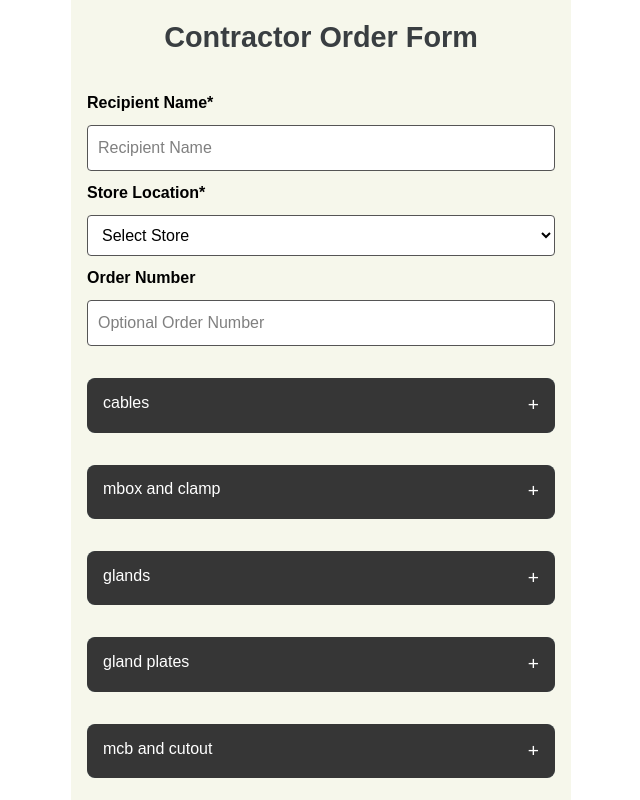
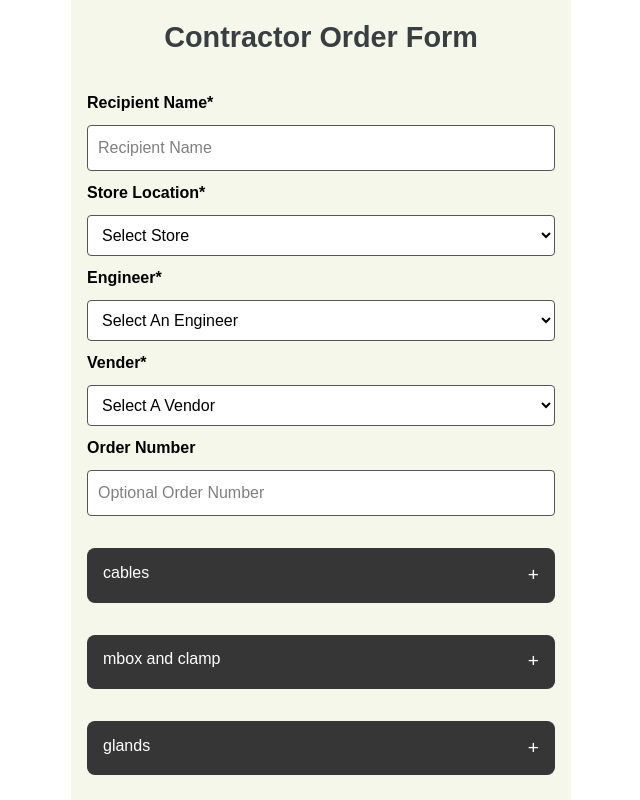
Before and after one commit to Shyam-Works/torrentpower, a Next.js app: page / in a window 1280 px wide. Shown: the top 800 px of the page, without its empty margins (319-959 px from the left). Built offline with nearby package versions, Linux system fonts and the light colour scheme.

Commit message:
Update index.js

```diff
--- a/pages/index.js
+++ b/pages/index.js
@@ -6,6 +6,8 @@ export default function Home() {
   const [name, setName] = useState("");
   // const [email, setEmail] = useState("");
   const [store, setStore] = useState("");
+  const [engineer, setEngineer] = useState("");
+  const [vender, setVender] = useState("");
   const [orderNo, setOrderNo] = useState("");
 
   const [submitted, setSubmitted] = useState(false);
@@ -26,16 +28,28 @@ export default function Home() {
   };
 
   const handleSubmit = async () => {
-    if (!name.trim()  || !store.trim()) {
+    if (!name.trim() || !store.trim()) {
       alert("Please enter your name, store, and email.");
       return;
     }
-    const generatedEmail = `${name.trim().toLowerCase().replace(/\s+/g, '')}@gmail.com`;
+    const generatedEmail = `${name
+      .trim()
+      .toLowerCase()
+      .replace(/\s+/g, "")}@gmail.com`;
 
     const response = await fetch("/api/send", {
       method: "POST",
       headers: { "Content-Type": "application/json" },
-      body: JSON.stringify({ name, email: generatedEmail, store, orderNo, formData }),
+      body: JSON.stringify({
+        name,
+        email: generatedEmail,
+        store,
+        orderNo,
+        formData,
+        engineer,
+        vender,
+
+      }),
     });
 
     if (response.ok) {
@@ -44,7 +58,6 @@ export default function Home() {
       alert("Error submitting the form.");
     }
   };
-
 
   if (submitted) {
     return (
@@ -55,10 +68,10 @@ export default function Home() {
   }
 
   return (
-
     <div style={styles.container}>
-
-      <h1 style={styles.heading}><b>Contractor Order Form</b></h1>
+      <h1 style={styles.heading}>
+        <b>Contractor Order Form</b>
+      </h1>
 
       <div style={styles.inputContainer}>
         <label style={styles.xyz}>Recipient Name*</label>
@@ -81,6 +94,48 @@ export default function Home() {
           <option value="B-station">B-station</option>
           <option value="D-station">D-station</option>
           <option value="E-station">E-station</option>
+        </select>
+
+        <label style={styles.xyz}>Engineer*</label>
+        <select
+          value={engineer}
+          onChange={(e) => setEngineer(e.target.value)}
+          style={styles.fullInput}
+        >
+          <option value="">Select An Engineer</option>
+          <option value="Raj Patel">Raj Patel</option>
+          <option value="Sanjay Pandya">Sanjay Pandya</option>
+          <option value="Vishnu Jariwala">Vishnu Jariwala</option>
+          <option value="Komal Bari">Komal Bari</option>
+          <option value="Dipak Mistry">Dipak Mistry</option>
+          <option value="Mihir Sharma">Mihir Sharma</option>
+          <option value="Anurag Mehta">Anurag Mehta</option>
+          <option value="Nitesh Sharma">Nitesh Sharma</option>
+          <option value="Harsh Parmar">Harsh Parmar</option>
+          <option value="Darshil Shah">Darshil Shah</option>
+          <option value="Vrushang Thakor">Vrushang Thakor</option>
+          <option value="Priyank Desai">Priyank Desai</option>
+          <option value="Mozzam mulla">Mozzam mulla</option>
+          <option value="Shriprakash Yadav">Shriprakash Yadav</option>
+          <option value="Nishit Doshi">Nishit Doshi</option>
+          <option value="Anuj Rajput">Anuj Rajput</option>
+        </select>
+
+        <label style={styles.xyz}>Vender*</label>
+        <select
+          value={vender}
+          onChange={(e) => setVender(e.target.value)}
+          style={styles.fullInput}
+        >
+          <option value="">Select A Vendor</option>
+          <option value="Chief (22106)">Chief (22106)</option>
+          <option value="ANR (23784)">ANR (23784)</option>
+          <option value="Active (22189)">Active (22189)</option>
+          <option value="Mayu (19683)">Mayu (19683)</option>
+          <option value="DA (23780)">DA (23780)</option>
+          <option value="Vinayak (23782)">Vinayak (23782)</option>
+          <option value="VN (22126)">VN (22126)</option>
+          <option value="Sai (24805)">Sai (24805)</option>
         </select>
 
         <label style={styles.xyz}>Order Number</label>
@@ -125,10 +180,16 @@ export default function Home() {
                   <input
                     type="number"
                     min="0"
+                    step="any"
                     placeholder="0"
                     style={styles.inputField}
                     onChange={(e) =>
-                      handleInputChange(category, item.name, e.target.value, item.id)
+                      handleInputChange(
+                        category,
+                        item.name,
+                        e.target.value,
+                        item.id
+                      )
                     }
                   />
                 </div>
@@ -137,9 +198,6 @@ export default function Home() {
           )}
         </div>
       ))}
-
-
-
 
       <div style={styles.submitWrapper}>
         <button onClick={handleSubmit} style={styles.submitButton}>
@@ -170,8 +228,7 @@ const styles = {
     marginTop: "2rem",
     borderRadius: "8px",
     marginBottom: "1rem",
-    backgroundColor: "#393e41"
-
+    backgroundColor: "#393e41",
   },
   categoryHeader: {
     display: "flex",
@@ -180,7 +237,7 @@ const styles = {
     cursor: "pointer",
     backgroundColor: "#363636",
     color: "#fff",
-    borderRadius: "10px"
+    borderRadius: "10px",
   },
   categoryTitle: {
     margin: 0,
@@ -219,7 +276,6 @@ const styles = {
     display: "flex",
     flexDirection: "column",
     gap: "10px",
-
   },
   fullInput: {
     padding: "10px",
@@ -250,5 +306,5 @@ const styles = {
   xyz: {
     color: "#000000",
     fontWeight: "bold",
-  }
-}
+  },
+};
```
Lines whose indentation alone changed are shown as unchanged.
